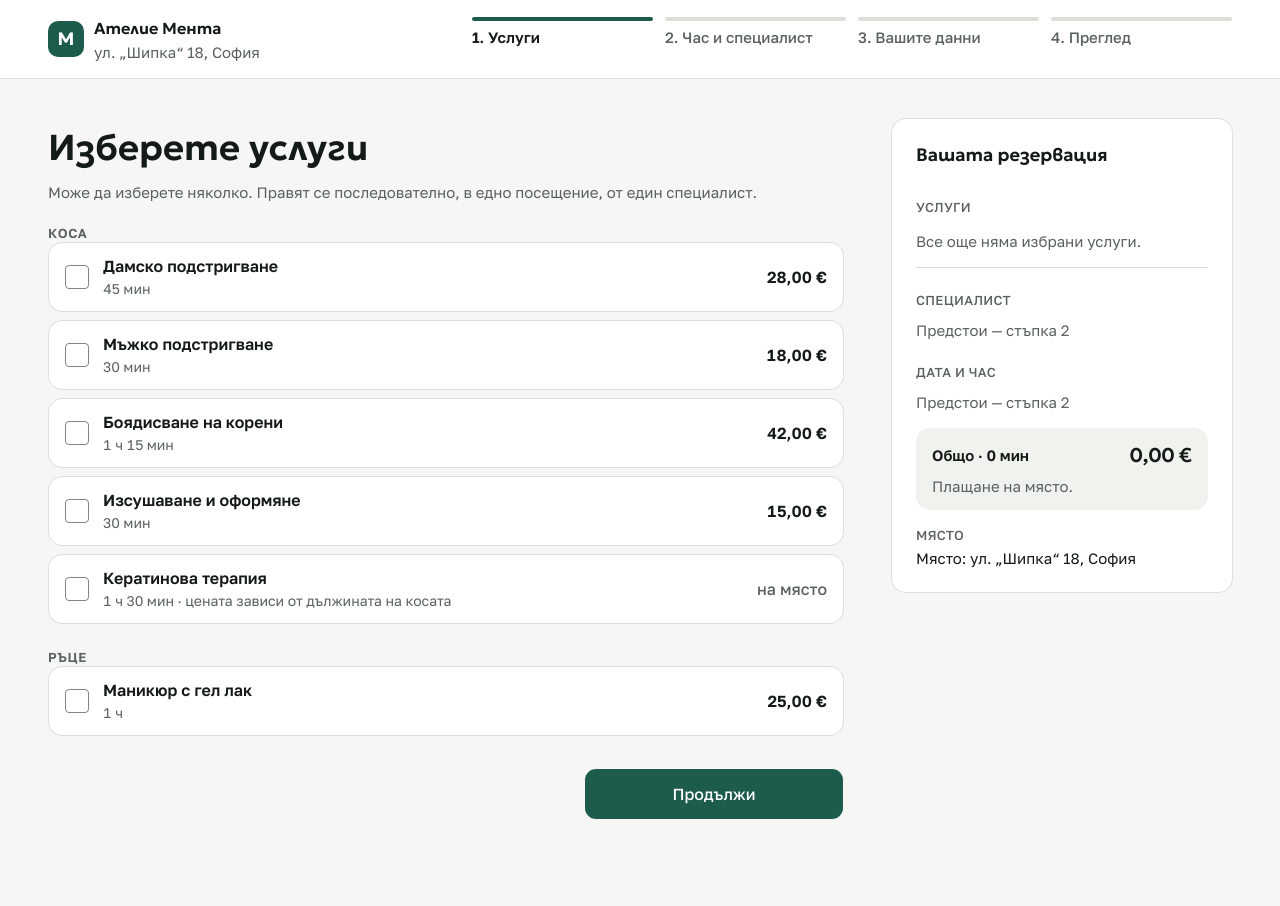
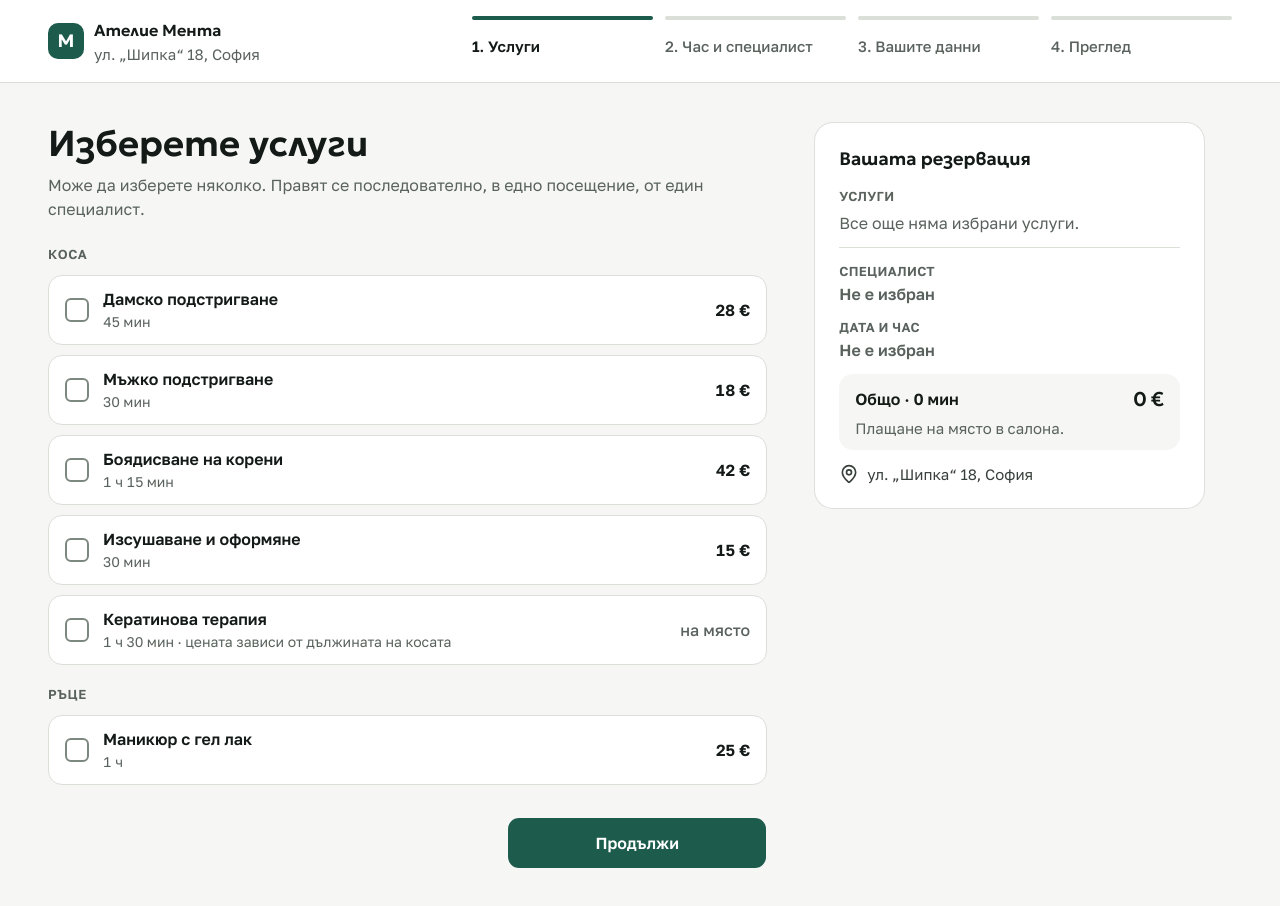
Before and after one commit to PavelDobranov/slotwell, a Next.js app: page / in a window 1280 px wide. Shown: the top 906 px of the page. Before the commit the page ends 876 px from the top, so only its background shows below. Built offline with nearby package versions, Linux system fonts and the light colour scheme.

Commit message:
fix: align service selection and summary with booking reference

```diff
--- a/src/app/_components/booking/booking-header.tsx
+++ b/src/app/_components/booking/booking-header.tsx
@@ -9,9 +9,9 @@ export function BookingHeader({
   subtitle,
   onBack,
   disabled,
-  timeDesign = false,
+  referenceDesign = false,
 }: {
-  timeDesign?: boolean;
+  referenceDesign?: boolean;
   children: ReactNode;
   subtitle: ReactNode;
   onBack?: () => void;
@@ -22,7 +22,7 @@ export function BookingHeader({
       <div
         className={cn(
           "flex flex-col gap-3 px-4 py-3 lg:flex-row lg:items-center lg:gap-14 lg:px-12 lg:py-4",
-          timeDesign &&
+          referenceDesign &&
             "lg:[&_nav_li>a]:min-h-12.5 lg:[&_nav_li>a]:gap-4 lg:[&_nav_li>span]:min-h-12.5 lg:[&_nav_li>span]:gap-4",
         )}
       >
--- a/src/app/_components/booking/booking-summary.tsx
+++ b/src/app/_components/booking/booking-summary.tsx
@@ -15,6 +15,7 @@ import {
   SheetTrigger,
 } from "@/app/_components/sheet";
 import {
+  formatDuration,
   formatServicePrice,
   formatTotalPrice,
 } from "@/app/_lib/booking/format";
@@ -31,13 +32,6 @@ import {
 } from "@/app/_lib/booking/time";
 import type { DemoSalon } from "@/app/_lib/booking/types";
 import { cn } from "@/app/_lib/utils";
-
-const compactEuros = new Intl.NumberFormat("bg-BG", {
-  style: "currency",
-  currency: "EUR",
-  minimumFractionDigits: 0,
-  maximumFractionDigits: 2,
-});
 
 export function BookingSummary({
   salon,
@@ -61,6 +55,8 @@ export function BookingSummary({
   const totals = salon === null ? null : selectedTotals(state, salon);
   const order = stepOrder(state.path);
   const timeDesign = state.step === "time" && !confirmed;
+  const servicesDesign = state.step === "services" && !confirmed;
+  const referenceDesign = timeDesign || servicesDesign;
   const canEdit = (step: BookingStep) =>
     !confirmed &&
     (timeDesign || order.indexOf(step) < order.indexOf(state.step));
@@ -69,13 +65,14 @@ export function BookingSummary({
       <div
         className={cn(
           "relative flex items-center justify-between gap-2",
-          timeDesign ? "min-h-4.5 pr-20" : "min-h-8",
+          referenceDesign ? "min-h-4.5" : "min-h-8",
+          timeDesign && "pr-20",
         )}
       >
         <span
           className={cn(
             "text-xs tracking-wide text-muted-foreground uppercase",
-            timeDesign ? "font-semibold" : "font-medium",
+            referenceDesign ? "font-semibold" : "font-medium",
           )}
         >
           {label}
@@ -106,14 +103,15 @@ export function BookingSummary({
     <Card
       className={cn(
         "shadow-none [--card-spacing:--spacing(6)]",
-        timeDesign && "rounded-[18px] text-base leading-5",
+        referenceDesign && "rounded-[18px] text-base leading-5",
+        servicesDesign && "gap-4",
       )}
     >
       <CardHeader className="hidden lg:grid">
         <h2 className="text-lg font-semibold">Вашата резервация</h2>
       </CardHeader>
       <CardContent
-        className={cn("flex flex-col", timeDesign ? "gap-3.5" : "gap-4")}
+        className={cn("flex flex-col", referenceDesign ? "gap-3.5" : "gap-4")}
       >
         <div className={cn("flex flex-col", timeDesign ? "gap-5" : "gap-2")}>
           {sectionHeading("services", "Услуги", "Промени услугите")}
@@ -122,24 +120,29 @@ export function BookingSummary({
               Все още няма избрани услуги.
             </p>
           ) : (
-            <ul className="flex flex-col gap-2">
+            <ul
+              className={cn(
+                "flex flex-col",
+                servicesDesign ? "gap-1.5" : "gap-2",
+              )}
+            >
               {selected.map((service) => (
                 <li
                   key={service.id}
                   className="flex flex-wrap justify-between gap-x-3 gap-y-1"
                 >
-                  {timeDesign ? (
+                  {referenceDesign ? (
                     <>
                       <span className="flex min-w-0 flex-1 flex-col gap-0.5">
                         <span>{service.name}</span>
                         <span className="text-sm text-muted-foreground">
-                          {service.durationMinutes} мин
+                          {servicesDesign
+                            ? formatDuration(service.durationMinutes)
+                            : `${service.durationMinutes} мин`}
                         </span>
                       </span>
                       <span className="tabular-nums">
-                        {service.priceCents === null
-                          ? "на място"
-                          : compactEuros.format(service.priceCents / 100)}
+                        {formatServicePrice(service.priceCents, true)}
                       </span>
                     </>
                   ) : (
@@ -163,10 +166,10 @@ export function BookingSummary({
             <p
               className={cn(
                 "text-muted-foreground",
-                timeDesign && "font-semibold",
+                referenceDesign && "font-semibold",
               )}
             >
-              {timeDesign ? "Не е избран" : "Предстои — стъпка 2"}
+              {referenceDesign ? "Не е избран" : "Предстои — стъпка 2"}
             </p>
           ) : (
             <p>{salon?.staff.find(({ id }) => id === state.staffId)?.name}</p>
@@ -178,10 +181,10 @@ export function BookingSummary({
             <p
               className={cn(
                 "text-muted-foreground",
-                timeDesign && "font-semibold",
+                referenceDesign && "font-semibold",
               )}
             >
-              {timeDesign ? "Не е избран" : "Предстои — стъпка 2"}
+              {referenceDesign ? "Не е избран" : "Предстои — стъпка 2"}
             </p>
           ) : (
             <p className="tabular-nums">
@@ -196,27 +199,37 @@ export function BookingSummary({
         <div
           className={cn(
             "flex flex-col rounded-xl px-4",
-            timeDesign ? "gap-1.5 bg-background py-3" : "gap-2 bg-muted py-3.5",
+            referenceDesign
+              ? "gap-1.5 bg-background py-3"
+              : "gap-2 bg-muted py-3.5",
           )}
           aria-live="polite"
         >
           <p className="flex flex-wrap items-center justify-between gap-2 font-semibold">
-            <span>Общо · {totals?.durationMinutes ?? 0} мин</span>
+            <span>
+              Общо ·{" "}
+              {servicesDesign
+                ? formatDuration(totals?.durationMinutes ?? 0)
+                : `${totals?.durationMinutes ?? 0} мин`}
+            </span>
             <span className="font-heading text-xl tabular-nums">
-              {timeDesign && !totals?.hasVariablePrice
-                ? compactEuros.format((totals?.priceCents ?? 0) / 100)
-                : formatTotalPrice({
-                    priceCents: totals?.priceCents ?? 0,
-                    hasVariablePrice: totals?.hasVariablePrice ?? false,
-                  })}
+              {formatTotalPrice(
+                {
+                  priceCents: totals?.priceCents ?? 0,
+                  hasVariablePrice: totals?.hasVariablePrice ?? false,
+                },
+                servicesDesign || (timeDesign && !totals?.hasVariablePrice),
+              )}
             </span>
           </p>
           <p className="text-sm text-muted-foreground">
-            {timeDesign ? "Плащане на място в салона." : "Плащане на място."}
+            {referenceDesign
+              ? "Плащане на място в салона."
+              : "Плащане на място."}
           </p>
         </div>
         {salon !== null &&
-          (timeDesign ? (
+          (referenceDesign ? (
             <p className="flex items-center gap-2 text-sm text-secondary-foreground">
               <MapPin aria-hidden="true" className="size-5 shrink-0" />
               {salon.address}
--- a/src/app/_components/booking/service-option.tsx
+++ b/src/app/_components/booking/service-option.tsx
@@ -23,7 +23,7 @@ export function ServiceOption({
         render={<button type="button" />}
         checked={selected}
         onCheckedChange={onSelect}
-        className="size-6"
+        className="size-6 rounded-sm border-2"
       />
       <span className="flex min-w-0 flex-1 flex-col gap-0.5">
         <span className="text-base leading-[22px] font-semibold wrap-anywhere">
@@ -39,7 +39,7 @@ export function ServiceOption({
         data-variable={service.priceCents === null || undefined}
         className="shrink-0 text-base leading-[22px] font-semibold tabular-nums data-variable:font-medium data-variable:text-muted-foreground"
       >
-        {formatServicePrice(service.priceCents)}
+        {formatServicePrice(service.priceCents, true)}
       </span>
     </label>
   );
--- a/src/app/_components/booking/services-step.tsx
+++ b/src/app/_components/booking/services-step.tsx
@@ -42,14 +42,17 @@ export function ServicesStep({
     <form
       id="booking-services"
       noValidate
-      className="flex min-w-0 flex-col gap-5"
+      className="flex min-w-0 flex-col gap-6"
       onSubmit={(event) => {
         event.preventDefault();
         setAttempts((count) => count + 1);
         if (serviceIds.length > 0) onNext();
       }}
     >
-      <FieldDescription id="services-description">
+      <FieldDescription
+        id="services-description"
+        className="text-base leading-6"
+      >
         Може да изберете няколко. Правят се последователно, в едно посещение, от
         един специалист.
       </FieldDescription>
@@ -63,7 +66,7 @@ export function ServicesStep({
             : "services-description"
         }
         data-invalid={invalid || undefined}
-        className="min-w-0 gap-6 rounded-lg focus:outline-2 focus:outline-offset-4 focus:outline-ring"
+        className="min-w-0 gap-5 rounded-lg focus:outline-2 focus:outline-offset-4 focus:outline-ring"
       >
         <FieldLegend className="sr-only">Услуги</FieldLegend>
         {invalid && (
@@ -82,10 +85,10 @@ export function ServicesStep({
         )}
         {categories.map((category) => (
           <fieldset key={category} className="flex min-w-0 flex-col gap-2.5">
-            <legend className="text-[13px] leading-[18px] font-semibold tracking-[0.05em] text-muted-foreground uppercase">
+            <legend className="mb-3 text-[13px] leading-[18px] font-semibold tracking-[0.05em] text-muted-foreground uppercase">
               {category}
             </legend>
-            <FieldGroup className="gap-2">
+            <FieldGroup className="gap-2.5">
               {services
                 .filter((service) => service.category === category)
                 .map((service) => (
--- a/src/app/_components/booking/wizard.tsx
+++ b/src/app/_components/booking/wizard.tsx
@@ -208,11 +208,13 @@ export function BookingWizard() {
     qualifiedStaff(salon, state.serviceIds).length === 0;
 
   const timeDesign = state.step === "time" && !confirmed;
+  const servicesDesign = state.step === "services" && !confirmed;
+  const referenceDesign = timeDesign || servicesDesign;
 
   return (
     <>
       <BookingHeader
-        timeDesign={timeDesign}
+        referenceDesign={referenceDesign}
         subtitle={
           confirmed ? (
             <span className="lg:hidden">Резервацията е потвърдена</span>
@@ -253,7 +255,11 @@ export function BookingWizard() {
         tabIndex={-1}
         className={cn(
           "flex w-full flex-1 flex-col gap-5 px-4 pt-5 pb-7 lg:gap-6 lg:pt-10 lg:pb-14",
-          timeDesign ? "lg:px-[4.8%]" : "lg:px-12",
+          timeDesign
+            ? "lg:px-[4.8%]"
+            : servicesDesign
+              ? "lg:pl-12 lg:pr-19"
+              : "lg:px-12",
         )}
       >
         <h1 className="sr-only">Запази време за себе си</h1>
@@ -264,8 +270,11 @@ export function BookingWizard() {
             "grid min-w-0 items-start gap-8",
             confirmed
               ? "mx-auto max-w-170"
-              : timeDesign
-                ? "gap-y-0 lg:grid-cols-[minmax(0,1.85fr)_minmax(0,1fr)] lg:gap-x-12 lg:gap-y-6"
+              : referenceDesign
+                ? cn(
+                    "gap-y-0 lg:grid-cols-[minmax(0,1.85fr)_minmax(0,1fr)] lg:gap-x-12",
+                    servicesDesign ? "lg:gap-y-8" : "lg:gap-y-6",
+                  )
                 : "gap-y-0 lg:grid-cols-[minmax(0,1fr)_340px] lg:gap-x-12 lg:gap-y-6",
           )}
         >
@@ -276,7 +285,7 @@ export function BookingWizard() {
             aria-labelledby="step-heading"
             className={cn(
               "mb-6 flex min-w-0 flex-col lg:mb-0",
-              timeDesign ? "gap-5" : "gap-4 py-2",
+              timeDesign ? "gap-5" : servicesDesign ? "gap-3" : "gap-4 py-2",
             )}
           >
             <p className="sr-only">
@@ -571,7 +580,7 @@ export function BookingWizard() {
                   }
                   className={cn(
                     "h-auto min-h-13 w-full whitespace-normal lg:w-auto lg:min-w-65",
-                    timeDesign && "font-semibold disabled:opacity-100",
+                    referenceDesign && "font-semibold disabled:opacity-100",
                   )}
                   onClick={
                     reviewing
--- a/src/app/_lib/booking/format.ts
+++ b/src/app/_lib/booking/format.ts
@@ -19,7 +19,7 @@ export function formatDuration(minutes: number): string {
   return rest ? `${hours} ч ${rest} мин` : `${hours} ч`;
 }
 
-/** A single service's price, or "на място" when it is settled on site. */
+/** A service's price or "на място"; compact omits unnecessary euro decimals. */
 export function formatServicePrice(
   priceCents: number | null,
   compact = false,
@@ -29,7 +29,7 @@ export function formatServicePrice(
     : (compact ? compactEuros : euros).format(priceCents / 100);
 }
 
-/** Selected total: exact sum, "от X" when a picked service is priced on site, else "на място". */
+/** Exact sum, "от X" with on-site pricing, else "на място"; compact omits unnecessary decimals. */
 export function formatTotalPrice(
   totals: {
     priceCents: number;
```
Also changed, not shown: 1 other file (tests, documents, lock files or other folders).
